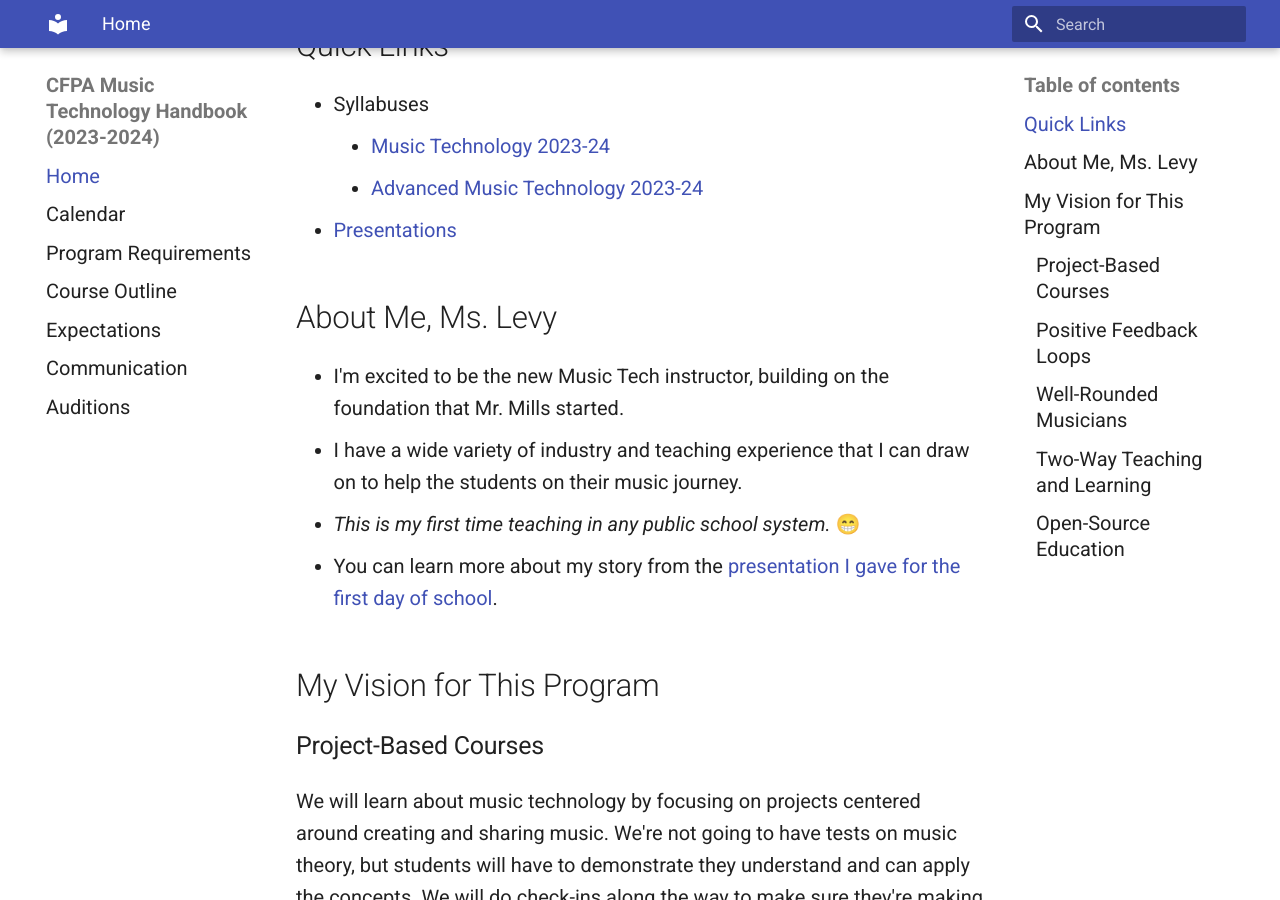
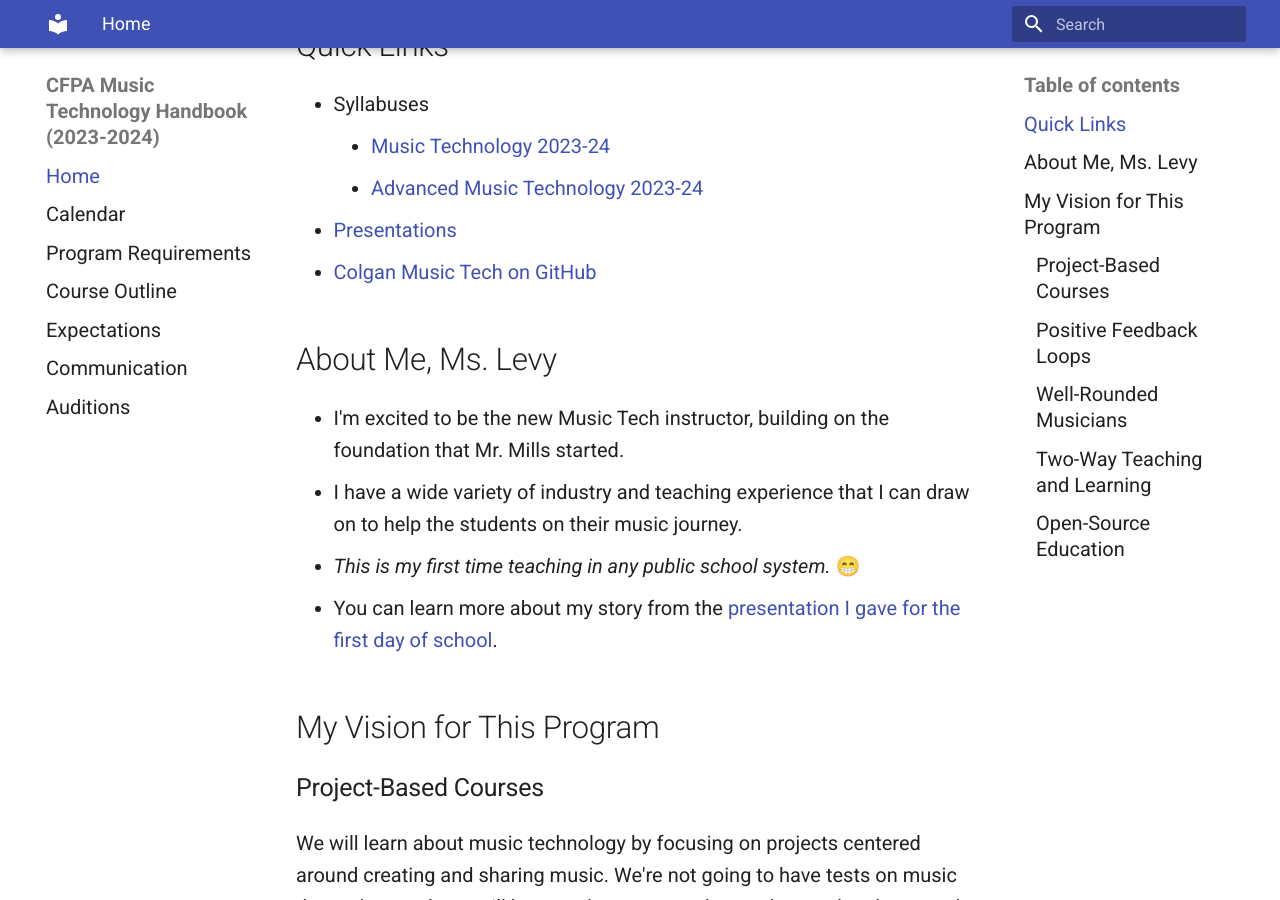
Before and after one commit to sophia-sms/handbook, an MkDocs documentation site: the page built from docs/index.md, in a window 1280 px wide and 900 px high, scrolled down 510 px. Built offline with MkDocs 1.6.1 and Material for MkDocs 9.7.7, drawn with Linux system fonts in a browser that asks for light colours.

Commit message:
add link to org home on github

```diff
--- a/docs/index.md
+++ b/docs/index.md
@@ -12,6 +12,7 @@ If you have any questions or suggestions about any of the content in this handbo
 	- [Music Technology 2023-24](https://pwcps-my.sharepoint.com/:w:/g/personal/levysm_pwcs_edu/Efgj69uSeMNJvWTGttGs22cBDUz0A9ZqN27Xqe5VrDdMIw?e=0oXAoP)
 	- [Advanced Music Technology 2023-24](https://pwcps-my.sharepoint.com/:w:/g/personal/levysm_pwcs_edu/EVTy-pRUWeJFjFrGxbzFBrEBZ4UgtB2CiTSSxJioxmlB2w?e=DSdvdg)
 - [Presentations](https://colganmusictech.github.io/presentations/)
+- [Colgan Music Tech on GitHub](https://github.com/colganmusictech)
 
 ## About Me, Ms. Levy
 
```
